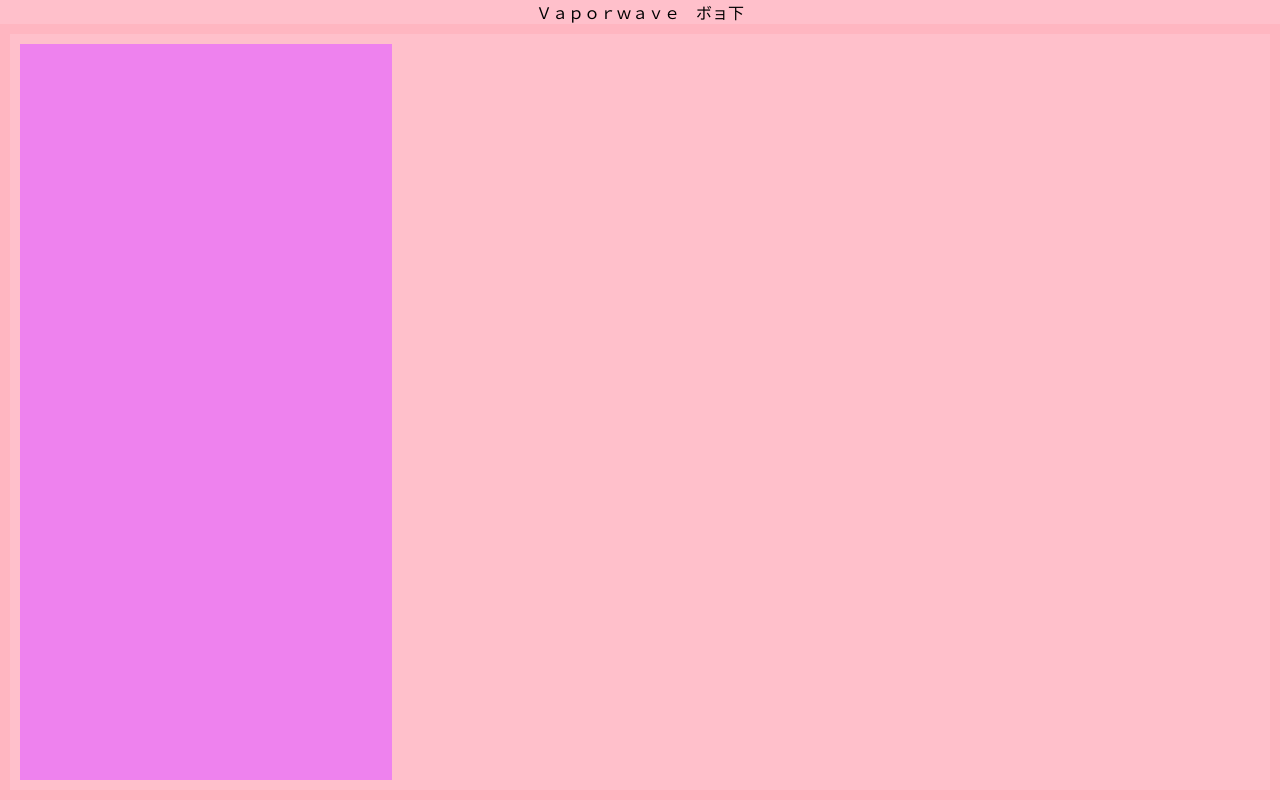
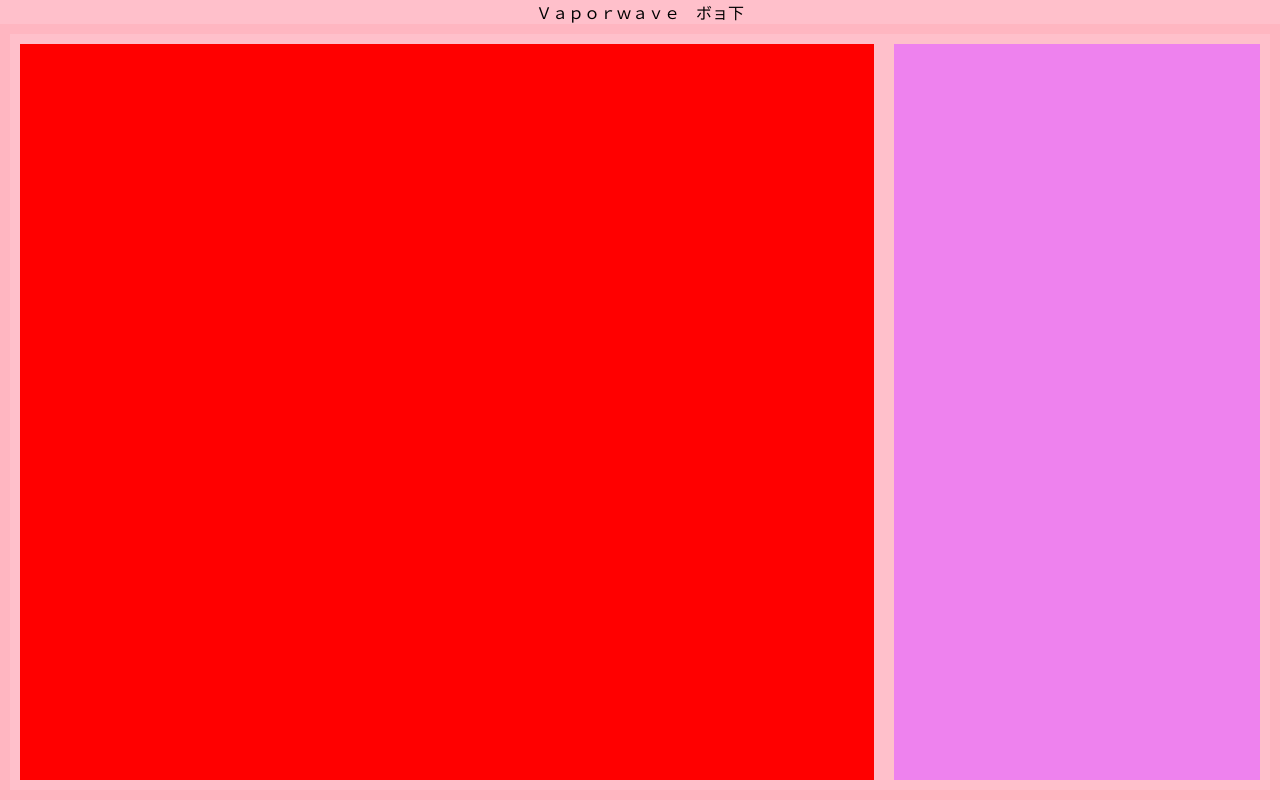
Before and after one commit to FransiscoDot/vaporwave-sea, a React (Create React App) app: page / in a window 1280 px wide. Built offline with nearby package versions, Linux system fonts and the light colour scheme.

Commit message:
Added Navigation component

```diff
--- a/package.json
+++ b/package.json
@@ -5,6 +5,7 @@
   "dependencies": {
     "react": "^16.3.2",
     "react-dom": "^16.3.2",
+    "react-router-dom": "^4.2.2",
     "react-scripts": "1.1.4",
     "styled-components": "^3.2.6"
   },
--- a/src/App.js
+++ b/src/App.js
@@ -2,6 +2,7 @@ import React, { Component } from 'react';
 import styled from "styled-components";
 
 import Header from "./commons/Header";
+import Navigation from "./commons/Navigation";
 import Banner from "./commons/Banner";
 
 const Main = styled.div`
@@ -25,6 +26,7 @@ class App extends Component {
       <Main>
         <Header />
         <Body>
+          <Navigation />
           <Banner />
         </Body>
       </Main>
--- /dev/null
+++ b/src/commons/Navigation.js
@@ -0,0 +1,21 @@
+import React from 'react';
+import { BrowserRouter as Router, Route } from "react-router-dom";
+import styled from "styled-components";
+
+const Div = styled.div`
+    background-color: red;
+    margin: 10px;
+    flex: 0.7;
+`;
+
+const Navigation = () => {
+  return (
+    <Div>
+      <Router>
+        {/* <Route exact path="/" component={Playlist}/> */}
+      </Router>
+    </Div>
+  )
+};
+
+export default Navigation;
```
Also changed, not shown: 1 other file (tests, documents, lock files or other folders).
